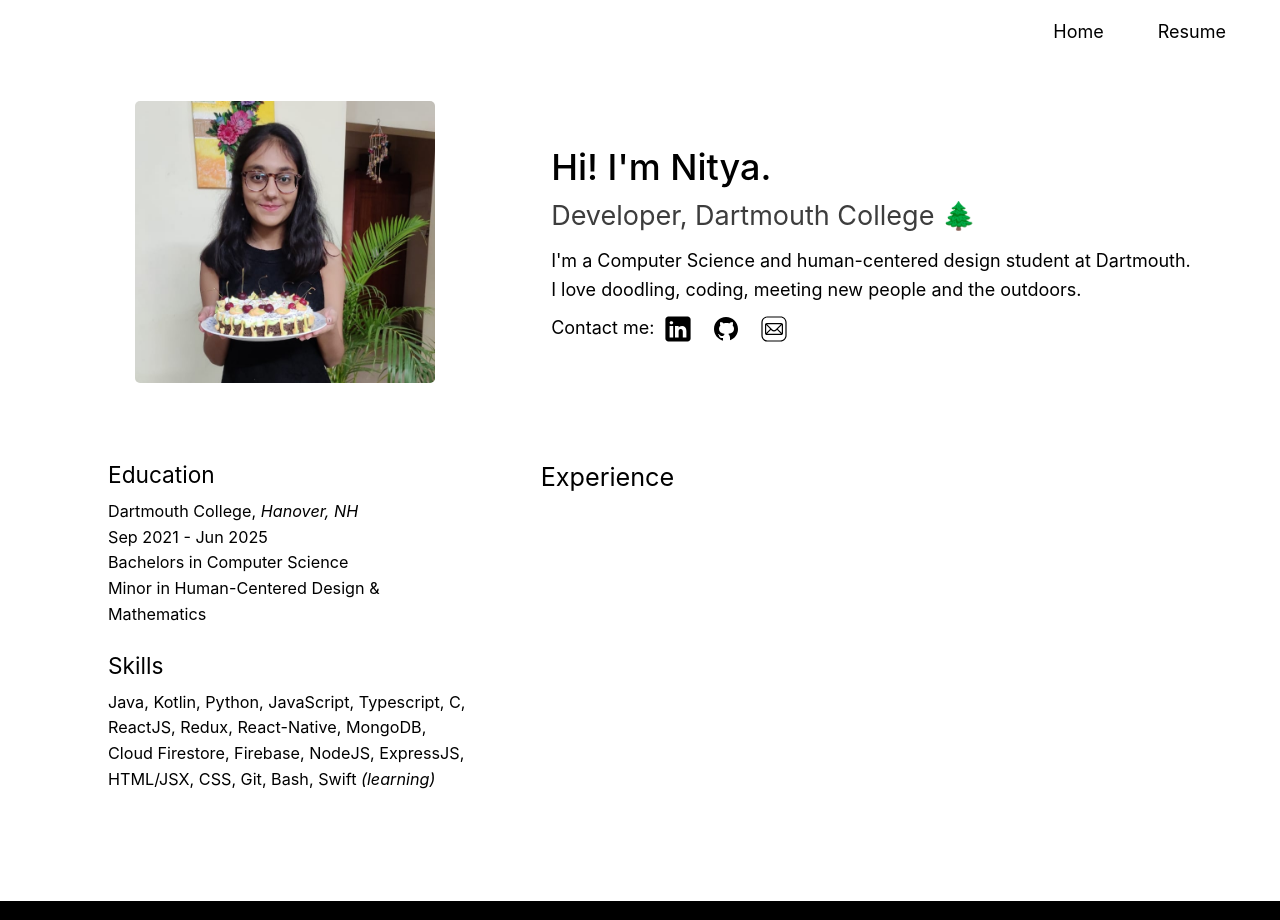
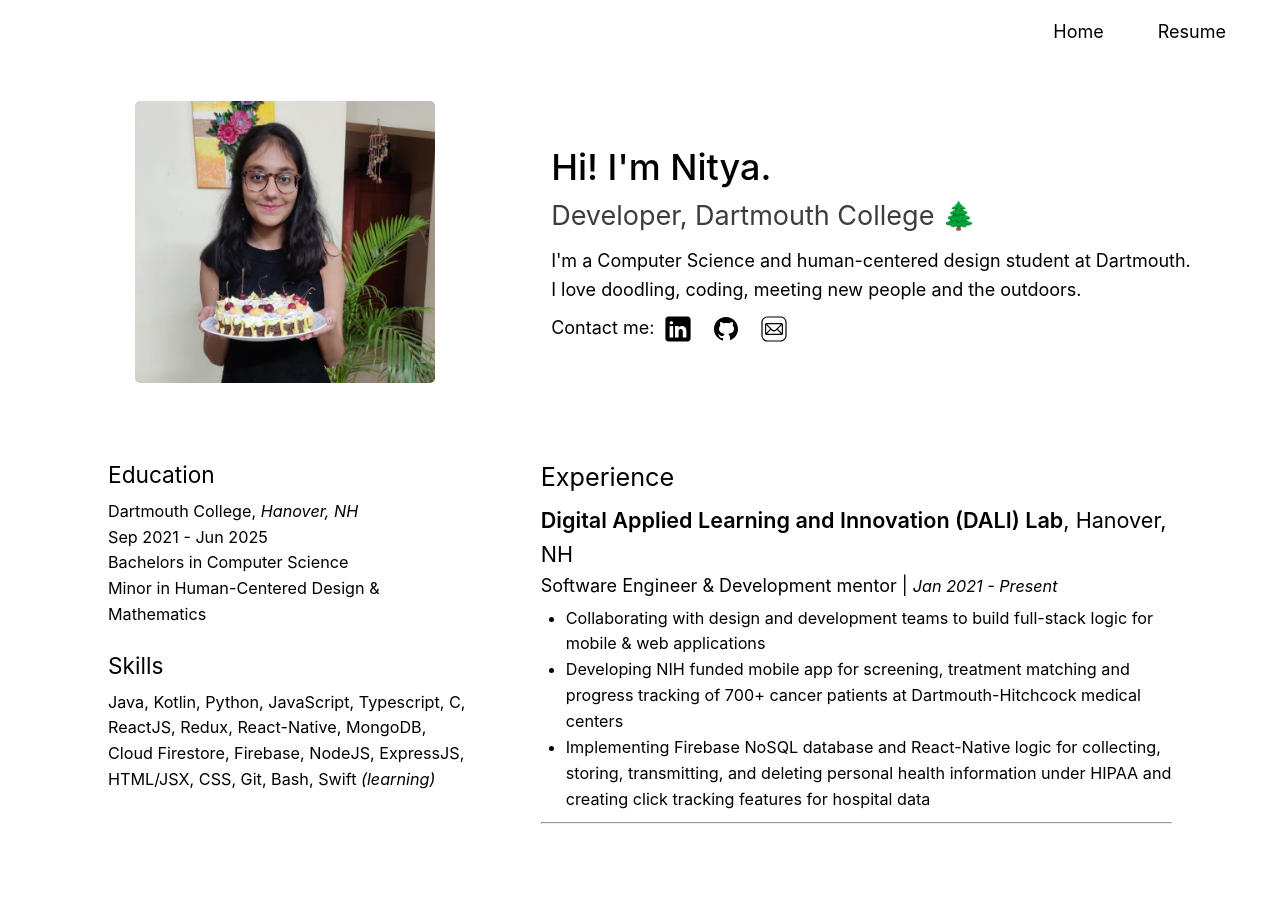
Before and after one commit to nitya308/nityaaa.dev, a Next.js app: page /about in a window 1280 px wide. Shown: the top 920 px of the page. Built offline with nearby package versions, Linux system fonts and the light colour scheme.

Commit message:
added individual work item component

```diff
--- a/components/WorkItem.js
+++ b/components/WorkItem.js
@@ -0,0 +1,18 @@
+import styles from '../styles/workitem.module.css';
+
+export default function WorkItem({ item }) {
+  return (
+    <div className={styles.workItem}>
+      <div className={styles.workItemTitle}><b>{item.company}</b>, {item.location}</div>
+      <div>{item.title} | <i className={styles.workItemInfo}>{item.dates} </i></div>
+      <ul className={styles.workItemDescription}>
+        {
+          item.description.map((item) => (
+            <li>{item}</li>
+          ))
+        }
+      </ul>
+      <hr></hr>
+    </ div>
+  );
+}
--- a/components/introduction.js
+++ b/components/introduction.js
@@ -1,5 +1,5 @@
 import styles from '../styles/introduction.module.css';
-import { socials } from './footer';
+import { socials } from './Footer';
 
 const renderSocialLinks = () => (
   <>
--- a/components/work.js
+++ b/components/work.js
@@ -1,4 +1,32 @@
 import styles from '../styles/work.module.css';
+import WorkItem from './WorkItem';
+
+const item1 = {
+  company: 'Digital Applied Learning and Innovation (DALI) Lab',
+  location: 'Hanover, NH',
+  dates: 'Jan 2021 - Present',
+  title: 'Software Engineer & Development mentor',
+  description: [
+    'Collaborating with design and development teams to build full-stack logic for mobile & web applications',
+    'Developing NIH funded mobile app for screening, treatment matching and progress tracking of 700+ cancer patients at Dartmouth-Hitchcock medical centers',
+    'Implementing Firebase NoSQL database and React-Native logic for collecting, storing, transmitting, and deleting personal health information under HIPAA and creating click tracking features for hospital data',
+  ],
+}
+
+const item2 = {
+  company: 'Geisel Jacobson Lab',
+  location: 'Hanover, NH',
+  dates: 'Jun 2022 - Sep 2022',
+  title: 'Android Developer Intern',
+  description: [
+    'Worked on novel 400+ user full-stack health data statistical analysis application using flutter/dart',
+    'Deployed Bluetooth functionality to get exercise and heart rate data from Fitbit and smart wearables and created frontend UI flows for patient logs',
+  ],
+}
+
+const item3 = {
+
+}
 
 export default function Work() {
   return (
@@ -25,7 +53,7 @@
         <h3>
           Experience
         </h3>
-
+        <WorkItem item={item1}></WorkItem>
       </div>
     </div>
   );
--- a/pages/_app.js
+++ b/pages/_app.js
@@ -1,4 +1,4 @@
-import Footer from '../components/footer';
+import Footer from '../components/Footer';
 import '../styles/global.css';
 
 export default function App({ Component, pageProps }) {
--- a/pages/about.js
+++ b/pages/about.js
@@ -1,7 +1,7 @@
 import Head from 'next/head';
-import Footer from '../components/footer';
-import Introduction from '../components/introduction';
-import NavBar from '../components/navbar';
+import Footer from '../components/Footer';
+import Introduction from '../components/Introduction';
+import NavBar from '../components/Navbar';
 import Work from '../components/Work';
 
 export default function Home() {
--- a/pages/index.js
+++ b/pages/index.js
@@ -1,7 +1,7 @@
 import Head from 'next/head';
-import Footer from '../components/footer';
-import Introduction from '../components/introduction';
-import NavBar from '../components/navbar';
+import Footer from '../components/Footer';
+import Introduction from '../components/Introduction';
+import NavBar from '../components/Navbar';
 import Projects from '../components/Projects';
 
 export default function Home() {
--- /dev/null
+++ b/styles/workitem.module.css
@@ -0,0 +1,13 @@
+.workItemTitle {
+  font-size: 1.2rem;
+}
+
+.workItemInfo {
+  font-size: 0.9em;
+}
+
+.workItemDescription {
+  margin: 0;
+  font-size: 0.9em;
+  padding: 5px 0 0 25px;
+}
```
